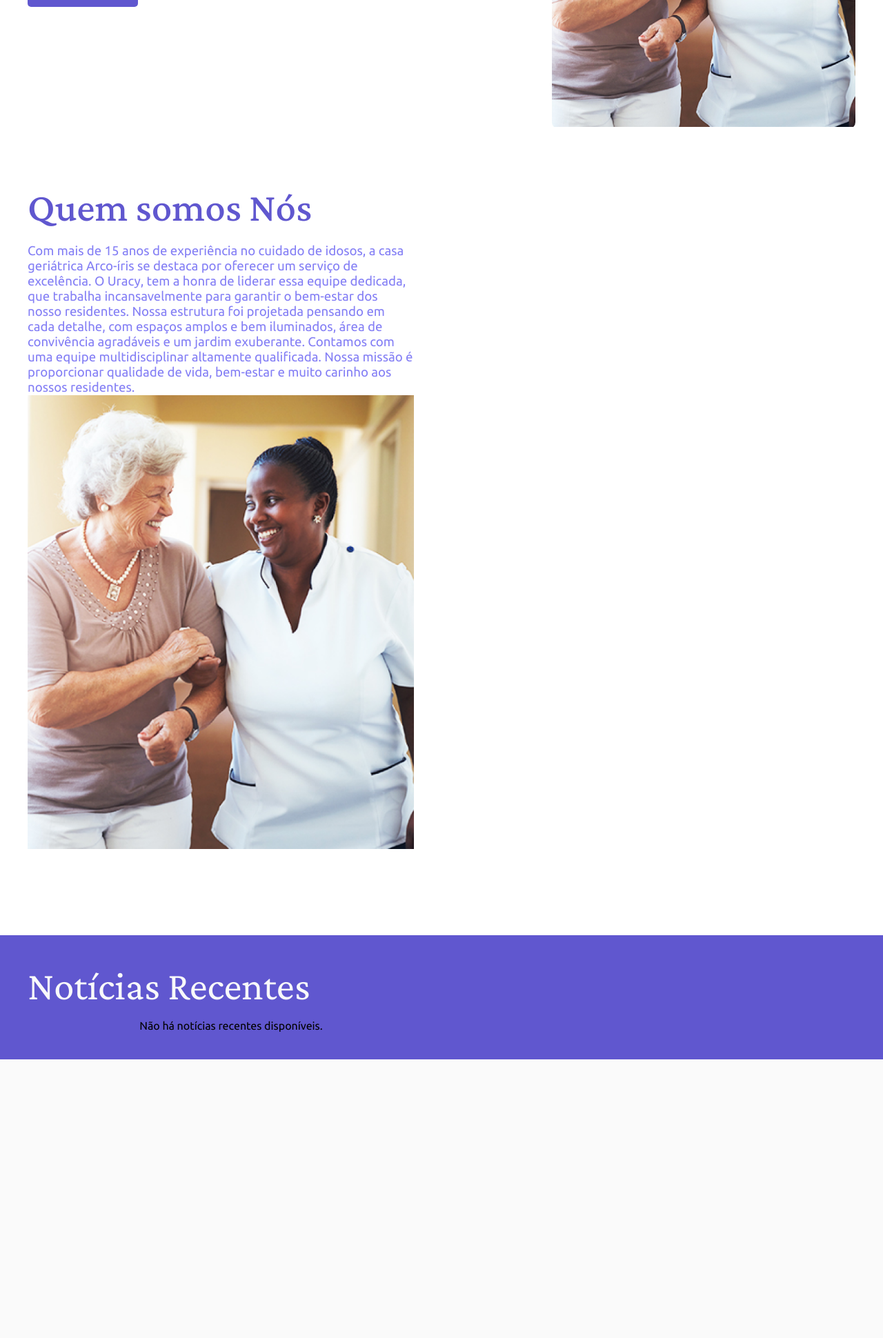
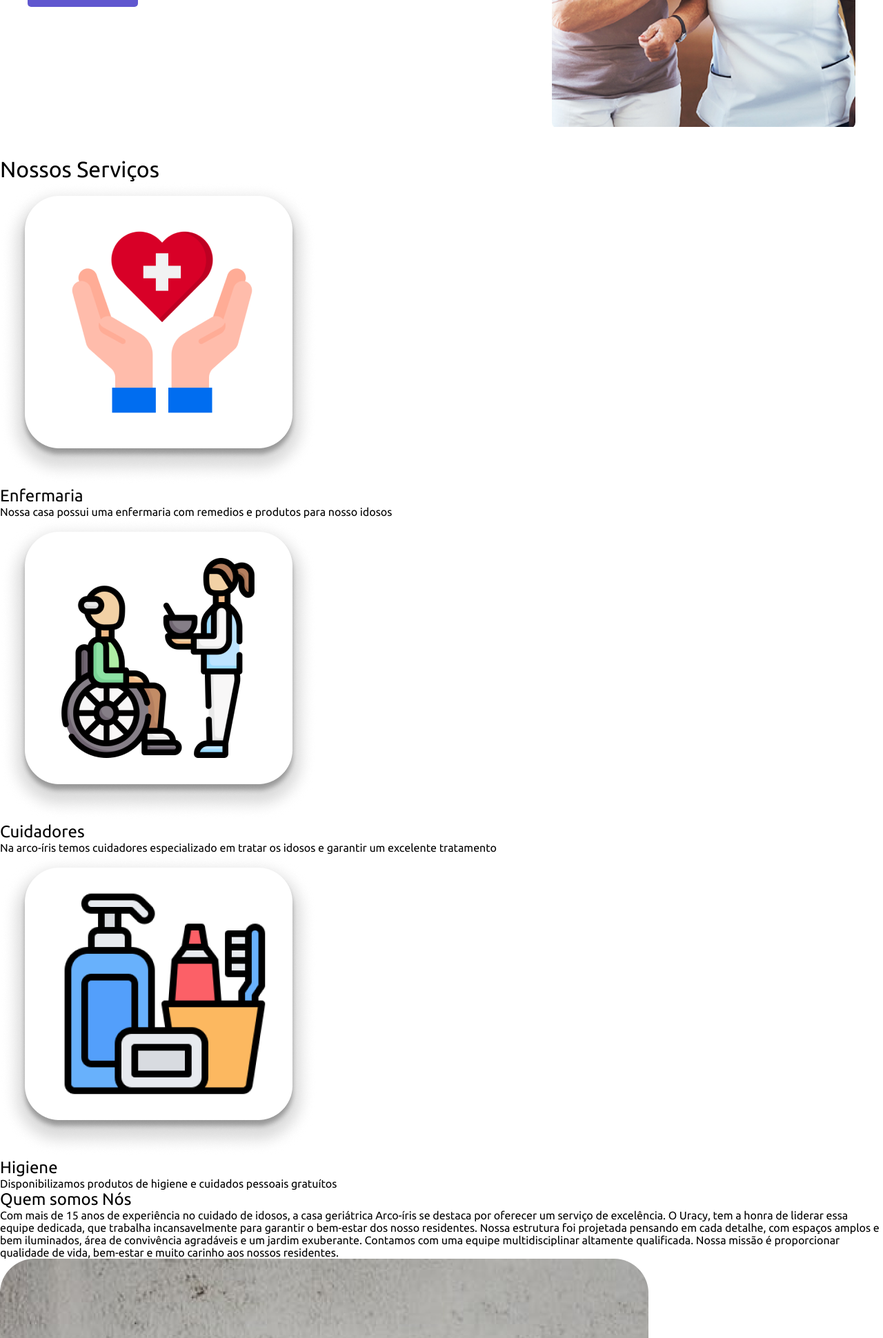
Before and after one commit to EuNaoConsigo/arco-iris-geriatria, a Django app: page / in a window 1280 px wide. Shown: the part 481-2421 px from the top of the page at 69% size. Before the commit the page ends 2017 px from the top, so only its background shows below. Run offline with Django 5.2, Linux system fonts and the light colour scheme; data that the repository does not hold is empty; some libraries are stand-ins or nearby versions.

Commit message:
adicionados novos elementos visuais na lading page

```diff
--- a/templates/landing/home.html
+++ b/templates/landing/home.html
@@ -32,13 +32,53 @@
 
 <!-- partes que estão em Desenvolvimento -->
 
-<section class="hero">
-  <div class="hero__content">
-    <div class="hero__text-area">
-      <h1 class="hero__title">
+<!-- Nossos Serviços -->
+
+<h1 class= title-square> Nossos Serviços </h1>
+<section class="section"> <!--mudar esta classe-->
+
+  <div class="square">
+    <img
+        class ="square_img"
+        src="{% static 'landing/imgs/ServiceIcon2.png' %}"
+      />
+    <h1>Enfermaria</h1>
+    <p>Nossa casa possui uma
+      enfermaria com remedios e
+      produtos para nosso idosos</p>
+  </div>
+  <div class="square">
+    <img
+        class="square_img"
+        src="{% static 'landing/imgs/ServiceIcon1.png' %}"
+      />
+    <h1>Cuidadores</h1>
+    <p>Na arco-íris temos cuidadores
+      especializado em tratar os
+      idosos e garantir um excelente
+      tratamento</p>
+  </div>
+  <div class="square">
+    <img
+        class="square_img"
+        src="{% static 'landing/imgs/ServiceIcon3.png' %}"
+      />
+    <h1>Higiene</h1>
+    <p>Disponibilizamos produtos
+      de higiene e cuidados pessoais
+      gratuítos</p>
+  </div>
+</section>
+
+<!-- quem nos somos -->
+
+<section class=> <!-- fazer estilização -->
+  <div class=>
+    <div class=>
+      <h1 class=>
         Quem somos Nós
       </h1>
-      <div class=hero__description>
+      <div class=>
       Com mais de 15 anos de experiência no cuidado de idosos, a casa geriátrica Arco-íris se destaca por oferecer um serviço de excelência.
        O Uracy, tem a honra de liderar essa equipe dedicada, que trabalha incansavelmente para garantir o bem-estar dos nosso residentes.
        Nossa estrutura foi projetada pensando em cada detalhe, com espaços amplos e bem iluminados, área de convivência agradáveis e um jardim exuberante.
@@ -46,8 +86,15 @@
     <div class="">
       <img
         class=""
-        src="{% static 'landing/imgs/heroImage.png' %}"
-      />
+        src="{% static 'landing/imgs/AboutUs1.png' %}" />
+    </div>
+    <div>
+      <img
+      class=""
+      src="{% static 'landing/imgs/AboutUs2.png' %}" />
+      <img
+       class=""
+       src="{% static 'landing/imgs/AboutUs3.png' %}" />
     </div>
   </div>
 </section>
```
Also changed, not shown: static/landing/imgs/AboutUs1.png (added), static/landing/imgs/AboutUs2.png (added), static/landing/imgs/AboutUs3.png (added), static/landing/imgs/ServiceIcon1.png (added), static/landing/imgs/ServiceIcon2.png (added), static/landing/imgs/ServiceIcon3.png (added).
